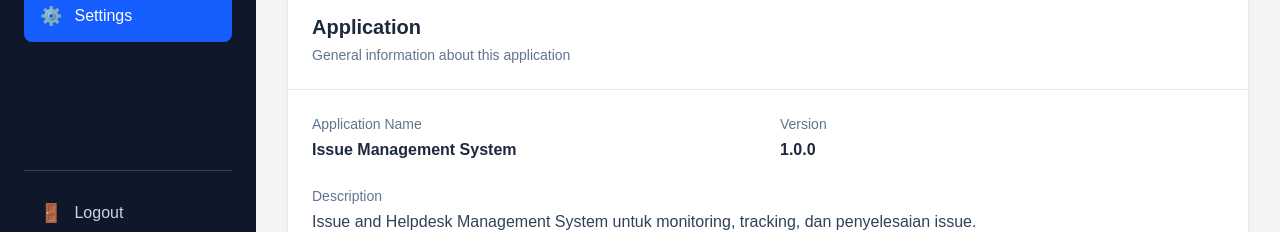
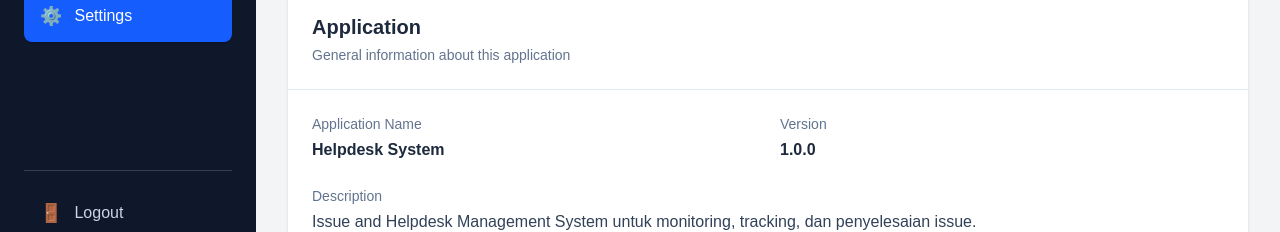
Before and after one commit to septamulyamdti/septa, a Next.js app: page /settings in a window 1280 px wide. Shown: the part 460-692 px from the top of the page. Built offline with nearby package versions, Linux system fonts and the light colour scheme; no server answers.

Commit message:
Update Helpdesk System branding

```diff
--- a/app/settings/page.tsx
+++ b/app/settings/page.tsx
@@ -130,7 +130,7 @@ export default function SettingsPage() {
                 </p>
 
                 <p className="font-semibold text-slate-800 mt-1">
-                  Issue Management System
+                  Helpdesk System
                 </p>
               </div>
 
@@ -313,7 +313,7 @@ export default function SettingsPage() {
 
             <div>
               <h2 className="font-bold text-slate-800">
-                About Issue Management System
+                About Helpdesk System
               </h2>
 
               <p className="text-sm text-slate-600 mt-1 leading-relaxed">
```
